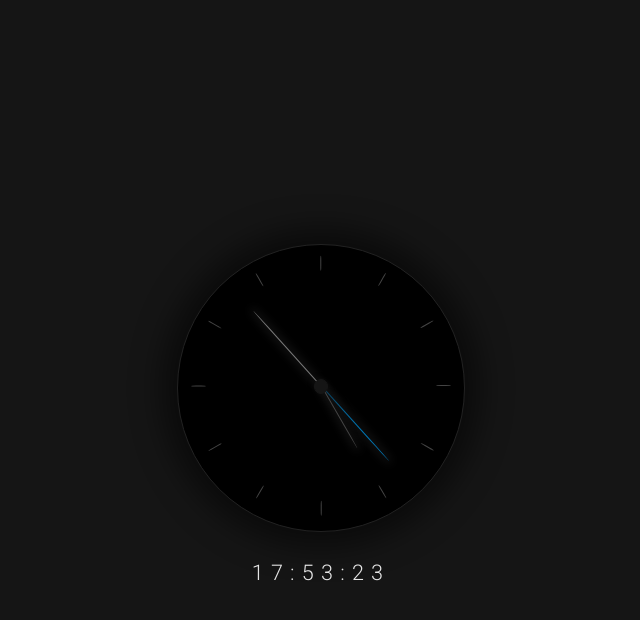
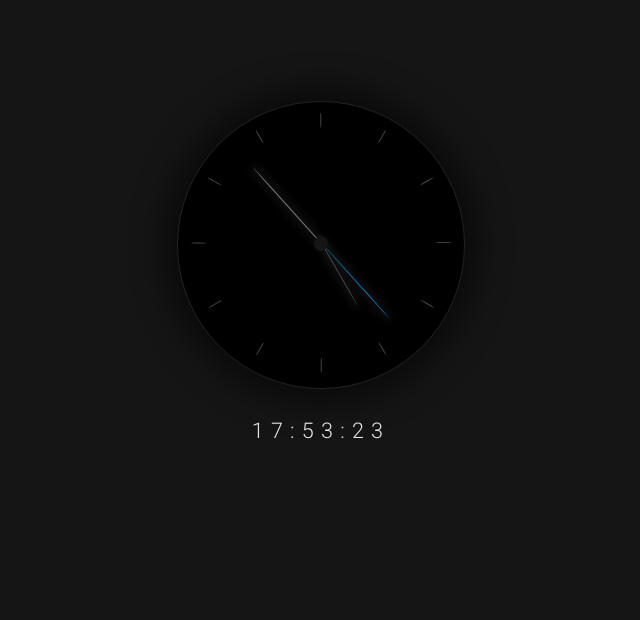
Before and after one commit to otonalmeidas/watch, a plain HTML site: page index.html in a window 1280 px wide. Shown: the whole page, without its empty margins (319-959 px from the left). Drawn offline with Linux system fonts and the light colour scheme.

Commit message:
updatings files

```diff
--- a/index.html
+++ b/index.html
@@ -59,7 +59,7 @@
         <div class="watch__snap"></div>
       </div>
     </div>
-    <div class="watch__digital">--:--:--</div>
+    <div class="watch__digital"></div>
   </div>
   <script src="scripts.js"></script>
 </body>
--- a/styles.scss
+++ b/styles.scss
@@ -12,8 +12,7 @@ $silverDark: #222222;
 }
 
 html {
-  width: 100vw;
-  height: 100vh;
+  width: 100%;
 
   @media (max-width: 1280px) {
     font-size: 90%;
@@ -27,6 +26,7 @@ html {
 body {
   width: 100%;
   height: 100%;
+  padding: 5rem;
   color: $white;
   background-color: $black;
 }
```
Also changed, not shown: styles.css, 1 other file.
